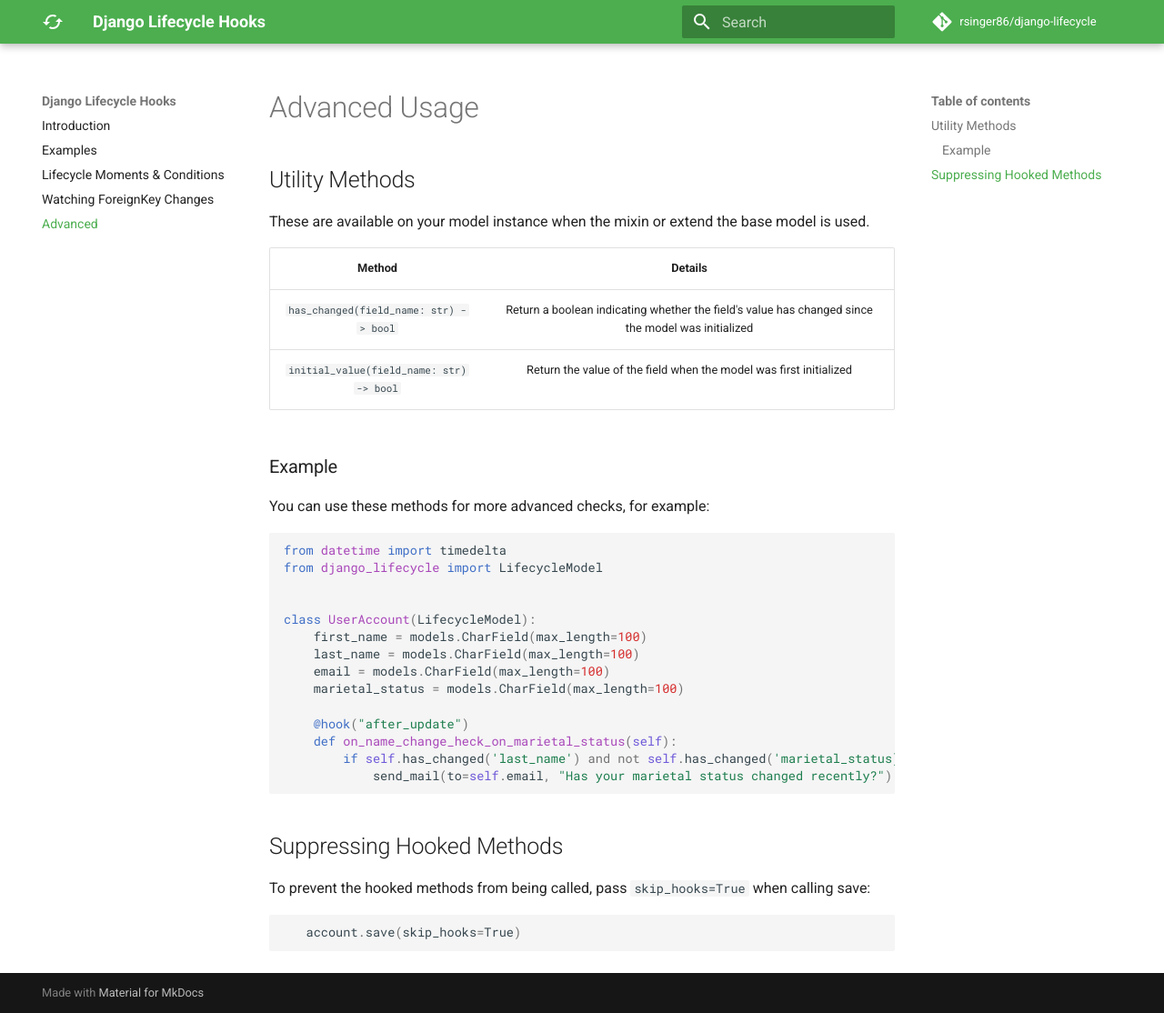
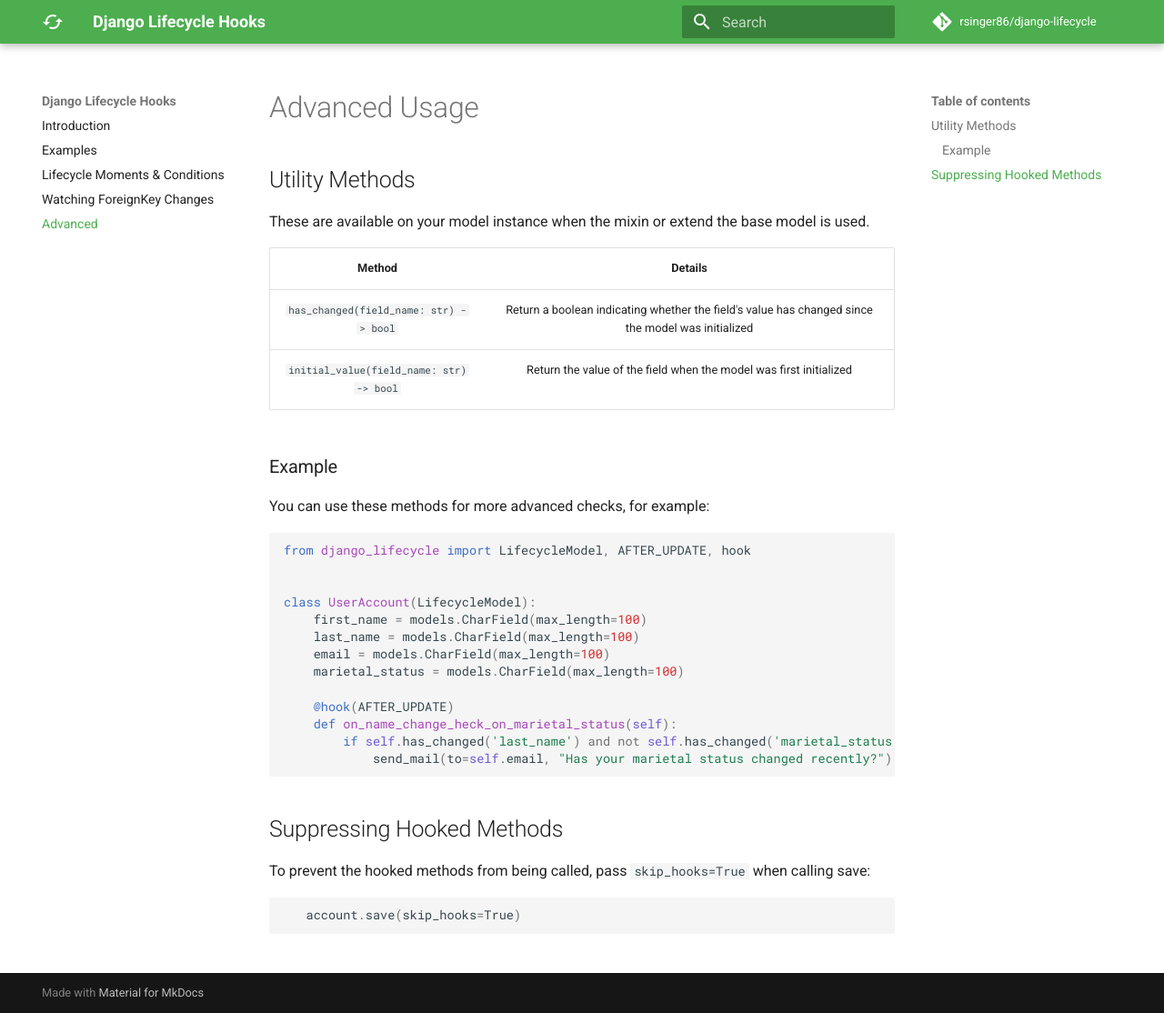
Before and after one commit to rsinger86/django-lifecycle, an MkDocs documentation site: the page built from docs/advanced.md, in a window 1280 px wide and 1114 px high. Shown: the whole window at 91% size. Built offline with MkDocs 1.6.1 and Material for MkDocs 9.7.7, drawn with Linux system fonts in a browser that asks for light colours; comment, search, counter and statistics services are not loaded.

Commit message:
advanced.md - replaced hardcoded hook name, fixed syntax of example code

````diff
--- a/docs/advanced.md
+++ b/docs/advanced.md
@@ -13,8 +13,7 @@
 You can use these methods for more advanced checks, for example:
 
 ```python
-from datetime import timedelta
-from django_lifecycle import LifecycleModel
+from django_lifecycle import LifecycleModel, AFTER_UPDATE, hook
 
 
 class UserAccount(LifecycleModel):
@@ -23,9 +22,9 @@
     email = models.CharField(max_length=100)
     marietal_status = models.CharField(max_length=100)
 
-    @hook("after_update")
+    @hook(AFTER_UPDATE)
     def on_name_change_heck_on_marietal_status(self):
-        if self.has_changed('last_name') and not self.has_changed('marietal_status)
+        if self.has_changed('last_name') and not self.has_changed('marietal_status'):
             send_mail(to=self.email, "Has your marietal status changed recently?")
 ```
 
````
